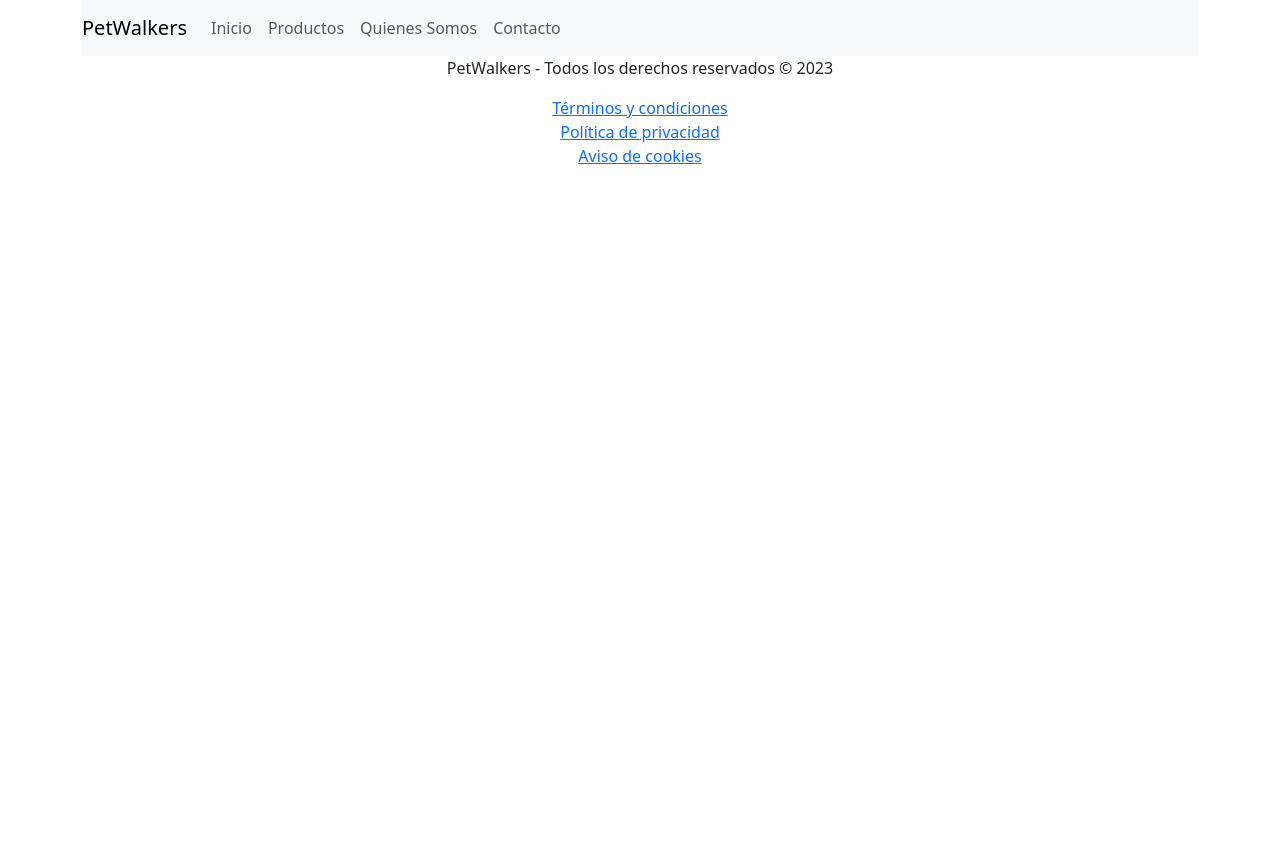
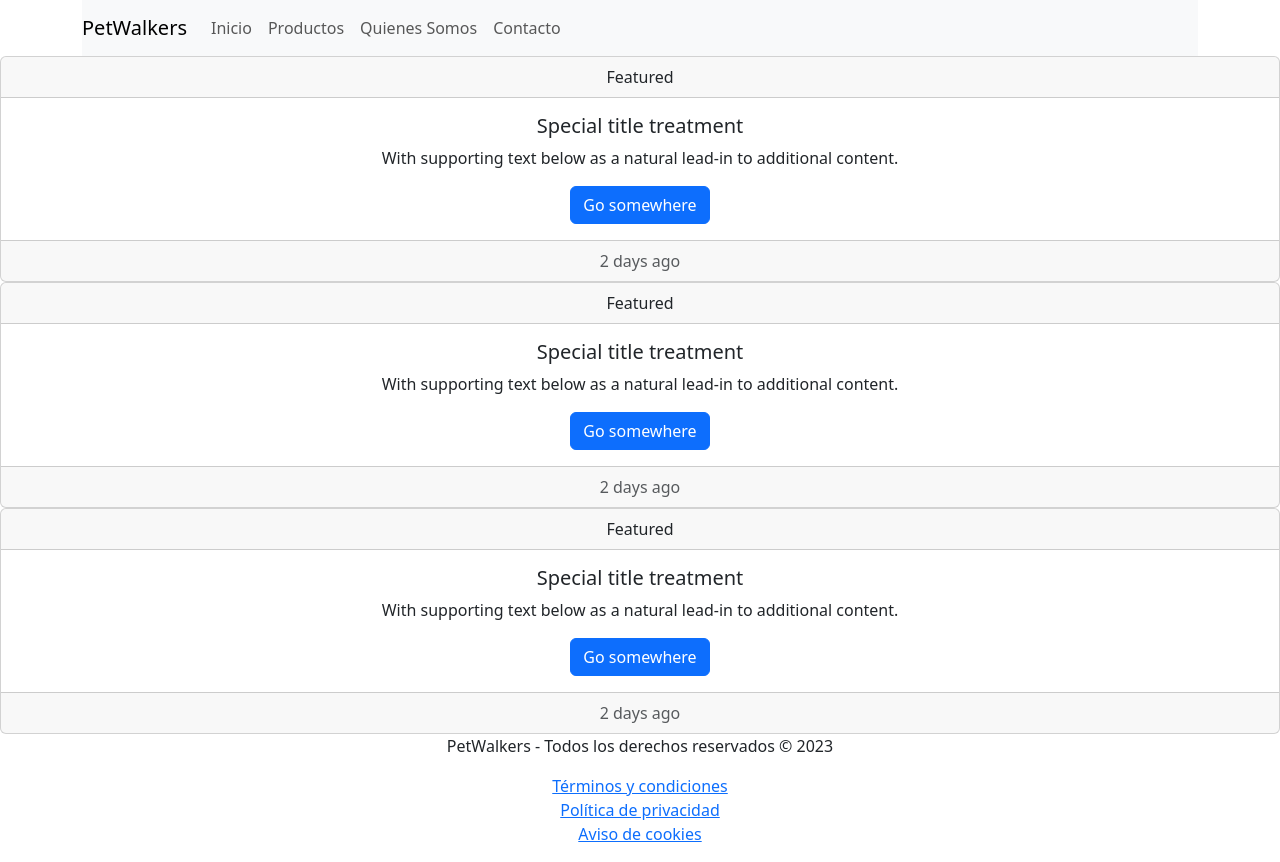
Before and after one commit to RodrigoCovarrubias/Desarrollo-Web, a plain HTML site: page puntosInteres.html in a window 1280 px wide. Before the commit the page ends 800 px from the top, so only its background shows below. Drawn offline with nearby package versions, Linux system fonts and the light colour scheme; files that its build step writes are made by us from their sources.

```diff
--- a/puntosInteres.html
+++ b/puntosInteres.html
@@ -52,7 +52,44 @@
         </nav>
       </div>
     </header>
+
     <main>
+      <div class="card text-center">
+        <div class="card-header">Featured</div>
+        <div class="card-body">
+          <h5 class="card-title">Special title treatment</h5>
+          <p class="card-text">
+            With supporting text below as a natural lead-in to additional
+            content.
+          </p>
+          <a href="#" class="btn btn-primary">Go somewhere</a>
+        </div>
+        <div class="card-footer text-muted">2 days ago</div>
+      </div>
+      <div class="card text-center">
+        <div class="card-header">Featured</div>
+        <div class="card-body">
+          <h5 class="card-title">Special title treatment</h5>
+          <p class="card-text">
+            With supporting text below as a natural lead-in to additional
+            content.
+          </p>
+          <a href="#" class="btn btn-primary">Go somewhere</a>
+        </div>
+        <div class="card-footer text-muted">2 days ago</div>
+      </div>
+      <div class="card text-center">
+        <div class="card-header">Featured</div>
+        <div class="card-body">
+          <h5 class="card-title">Special title treatment</h5>
+          <p class="card-text">
+            With supporting text below as a natural lead-in to additional
+            content.
+          </p>
+          <a href="#" class="btn btn-primary">Go somewhere</a>
+        </div>
+        <div class="card-footer text-muted">2 days ago</div>
+      </div>
       <footer>
         <div class="container">
           <p class="text-center">
@@ -66,5 +103,10 @@
         </div>
       </footer>
     </main>
+    <script
+      src="https://cdn.jsdelivr.net/npm/bootstrap@5.3.0-alpha2/dist/js/bootstrap.bundle.min.js"
+      integrity="sha384-qKXV1j0HvMUeCBQ+QVp7JcfGl760yU08IQ+GpUo5hlbpg51QRiuqHAJz8+BrxE/N"
+      crossorigin="anonymous"
+    ></script>
   </body>
 </html>
```
Also changed, not shown: index.html (+33 -9 lines), quienesSomos.html (+5 -0 lines), Styles/estilos.css (line endings or trailing spaces), img/clinica1.jpg (added), img/clinica2.jpg (added), img/clinica3.jpg (added).
